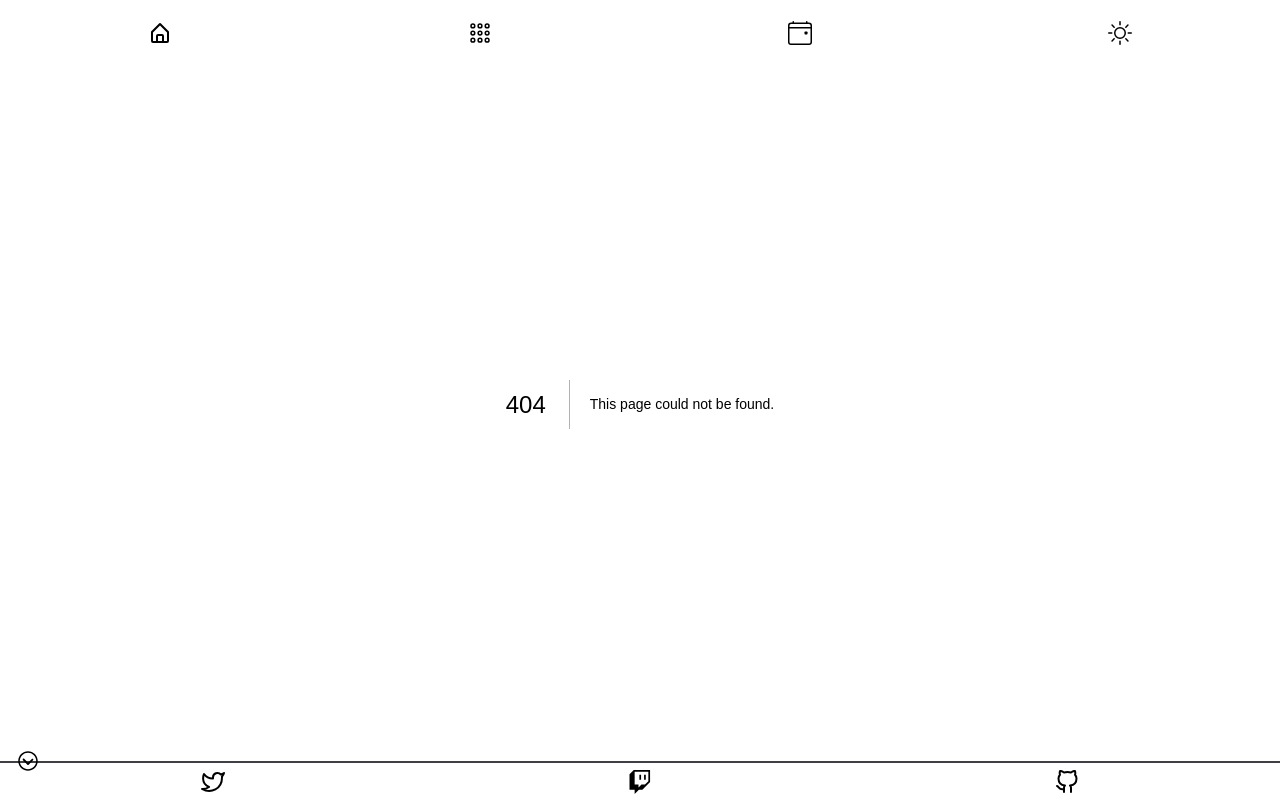
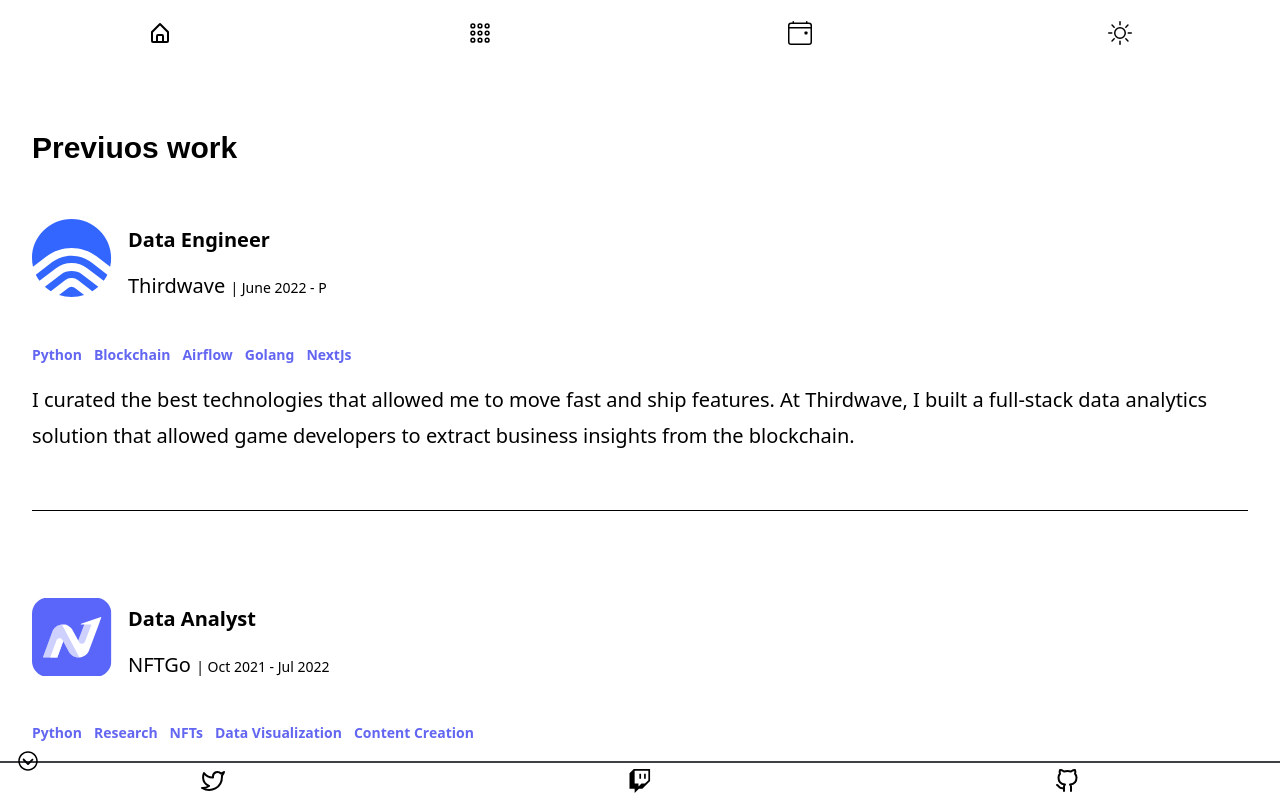
Before and after one commit to Qazalin/qazal.tech, a Next.js app: page /test in a window 1280 px wide. Before the commit this address had no page. Built offline with nearby package versions, Linux system fonts and the light colour scheme; a web font is replaced by a local one.

Commit message:
fix: flexbox overflow

```diff
--- a/components/home/WorkStory.tsx
+++ b/components/home/WorkStory.tsx
@@ -23,10 +23,10 @@ export const WorkStory: React.FC<WorkStoryProps> = ({
           </p>
         </div>
       </div>
-      <div className="flex space-x-3">
+      <div className="flex space-x-3 max-w-[100vw] overflow-x-scroll">
         {skills.map((s, i) => (
           <p
-            className="text-sm text-primary font-bold capitalize hover:text-base-300"
+            className="text-[0.5rem] sm:text-sm text-primary font-bold capitalize hover:text-base-300"
             key={`skill-${company}-${i}`}
           >
             {s}
--- /dev/null
+++ b/pages/test.tsx
@@ -0,0 +1,13 @@
+import { About, Stack, PrevWork } from "components/home";
+
+import type { NextPage } from "next";
+
+const Test: NextPage = () => {
+  return (
+    <div className="">
+      <PrevWork />
+    </div>
+  );
+};
+
+export default Test;
```
